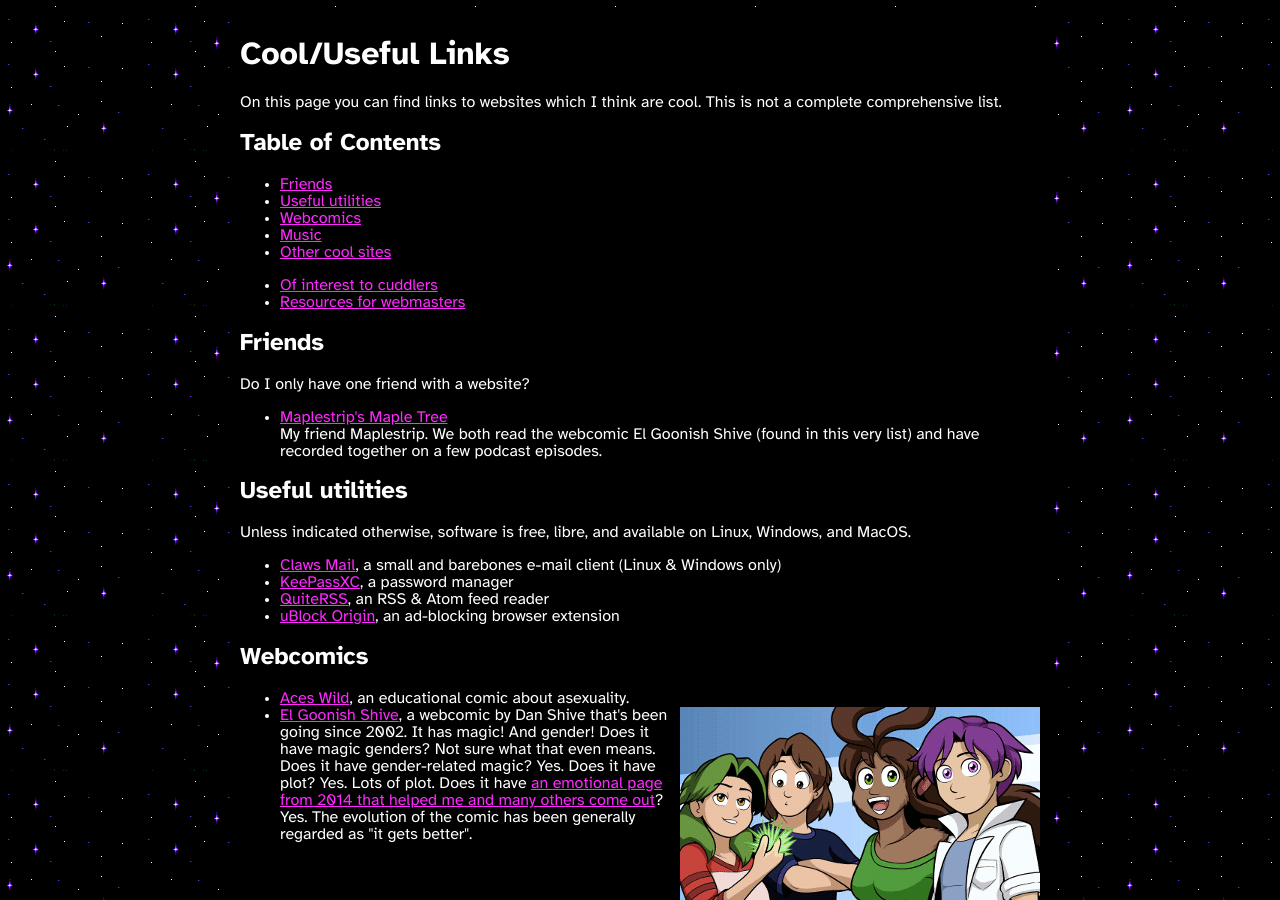
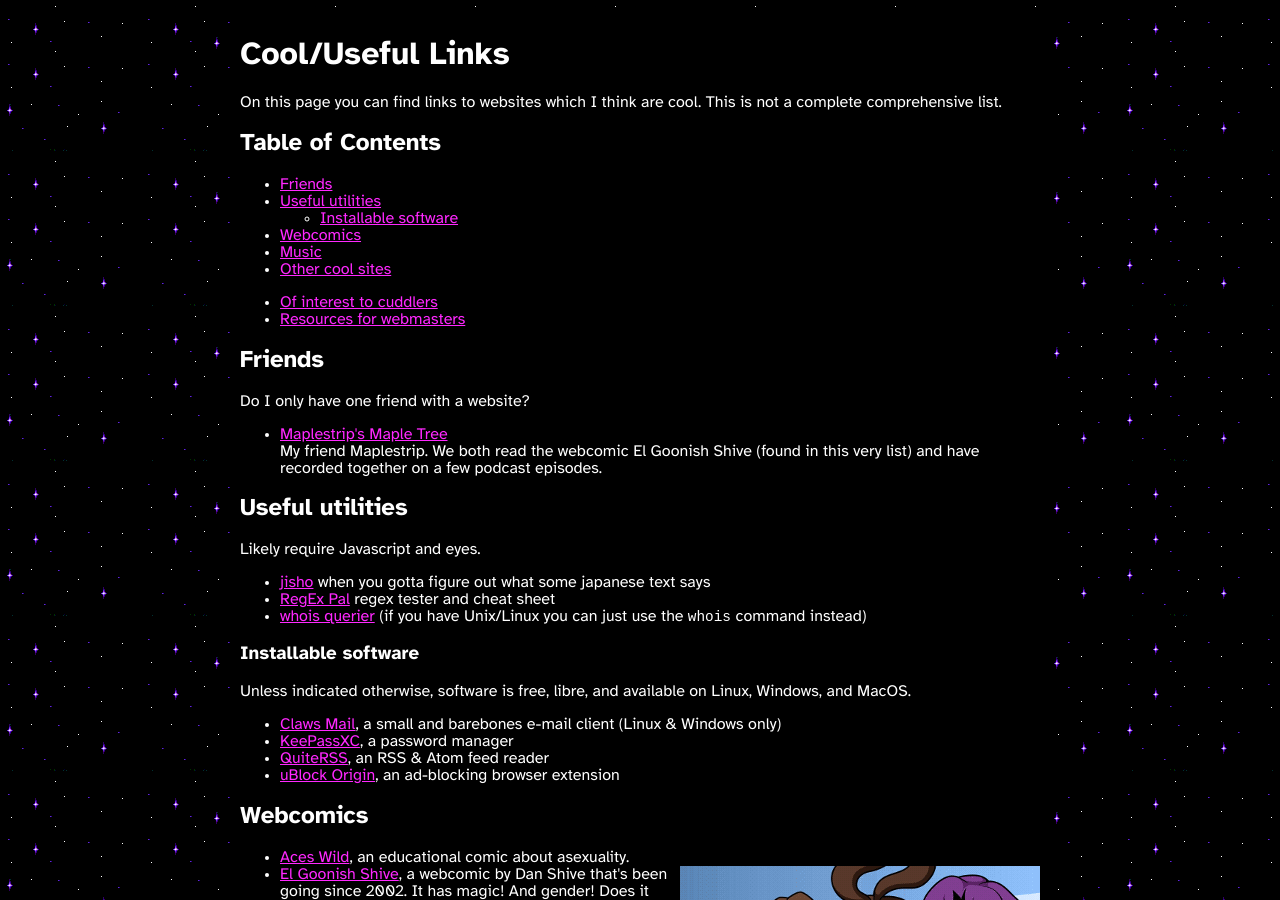
Before and after one commit to mincerafter42/mincerafter42.github.io, a Jekyll site: the page built from other-web-sites.md, in a window 1280 px wide and 900 px high. Built offline with Jekyll 4.4.1, drawn with Linux system fonts in a browser that asks for light colours.

Commit message:
added some utilities to outgoing links

```diff
--- a/other-web-sites.md
+++ b/other-web-sites.md
@@ -18,6 +18,13 @@
 My friend Maplestrip. We both read the webcomic El Goonish Shive (found in this very list) and have recorded together on a few podcast episodes.
 
 ## Useful utilities
+Likely require Javascript and eyes.
+
+- [jisho](https://jisho.org) when you gotta figure out what some japanese text says
+- [RegEx Pal](https://regexpal.com) regex tester and cheat sheet
+- [whois querier](https://www.bgreco.net/whois) (if you have Unix/Linux you can just use the `whois` command instead)
+
+### Installable software
 Unless indicated otherwise, software is free, libre, and available on Linux, Windows, and MacOS.
 
 - [Claws Mail](https://www.claws-mail.org/), a small and barebones e-mail client (Linux & Windows only)
```
